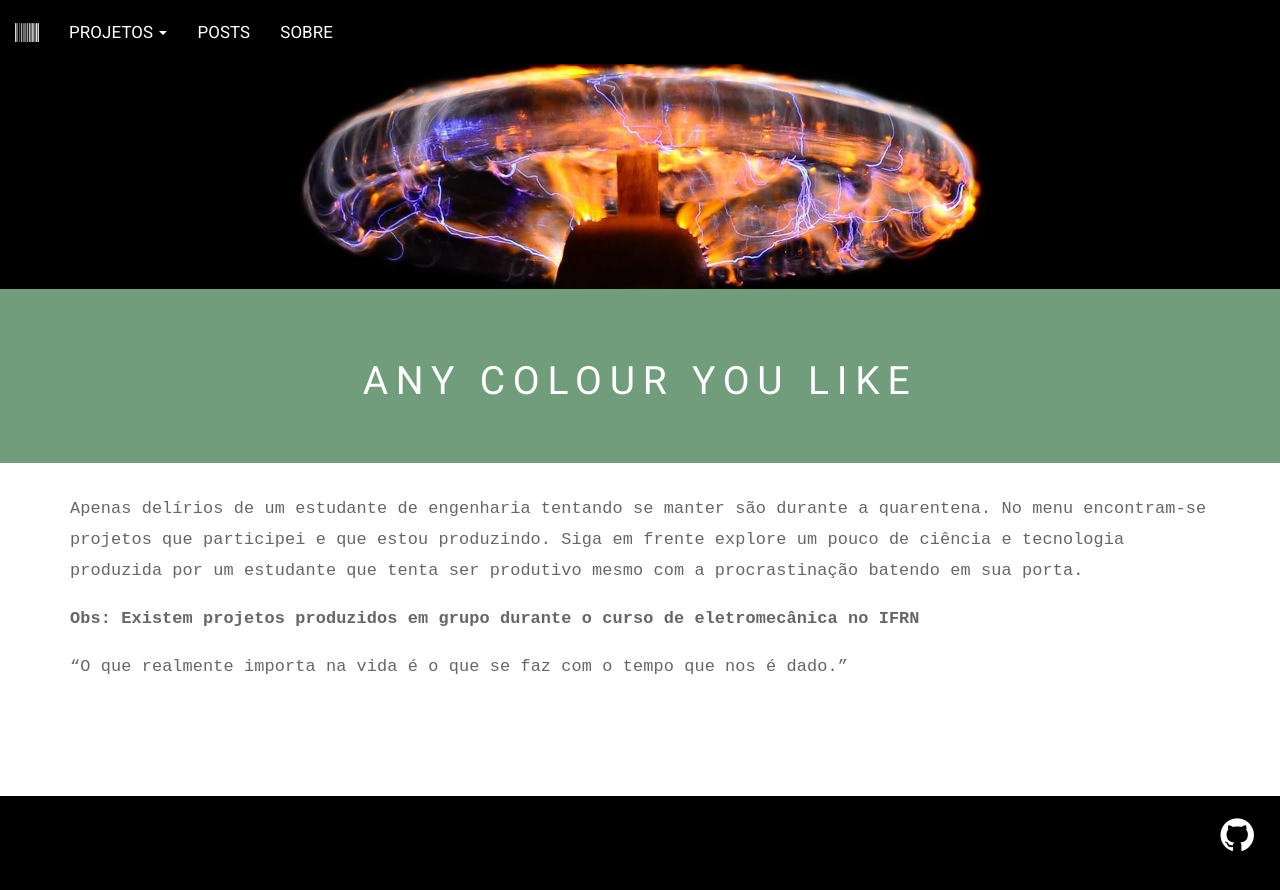
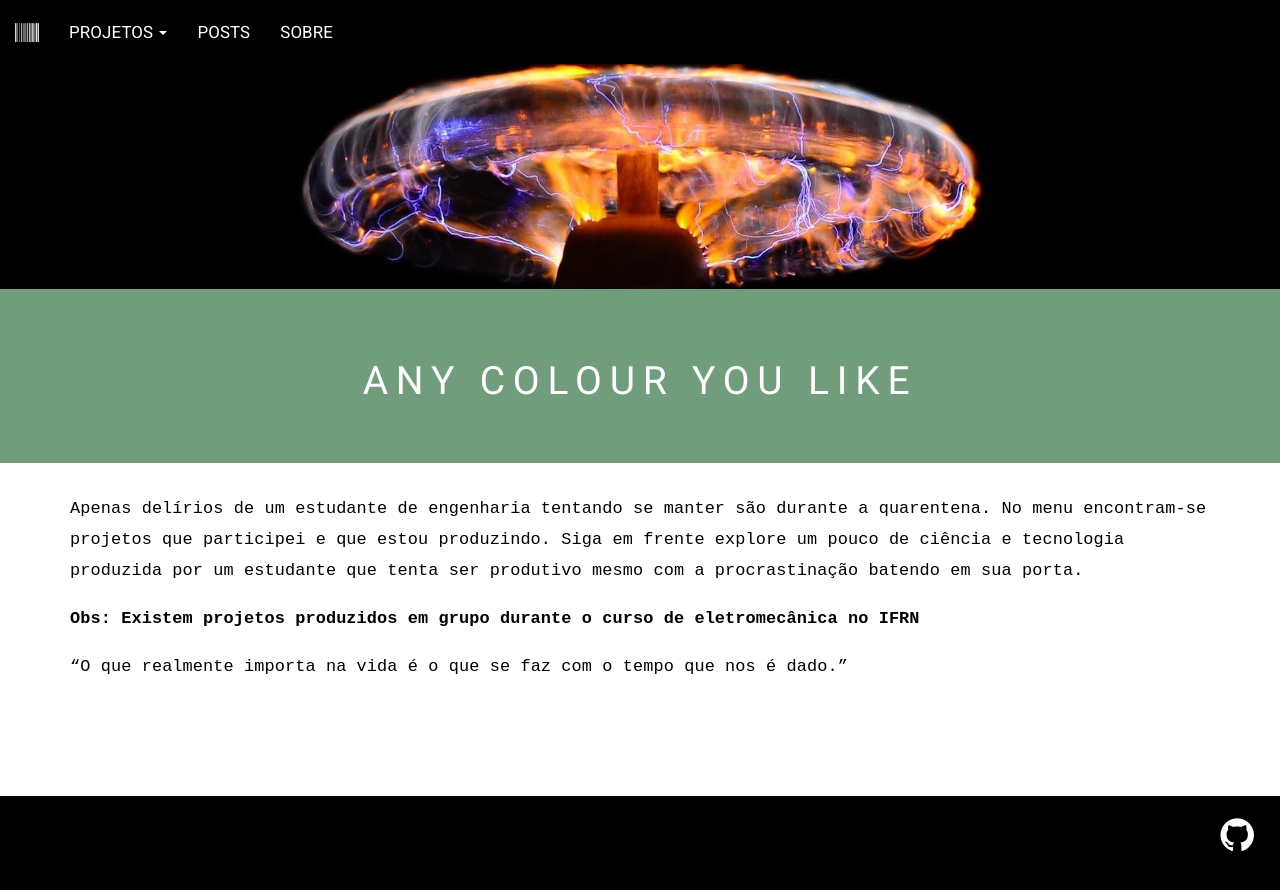
Before and after one commit to mvsn-ufrn/mvsn-ufrn.github.io, a Jekyll site: the page built from index.html, in a window 1280 px wide. Shown: the top 890 px of the page. Built offline with Jekyll 4.4.1, drawn with Linux system fonts in a browser that asks for light colours; the list of posts is cut into pages by our own code.

Commit message:
Update index.html

```diff
--- a/index.html
+++ b/index.html
@@ -4,7 +4,7 @@ title: Any colour you like
 description:  Apenas delírios de um estudante de engenharia tentando se manter são na quarentena.
 comments: false
 ---
-<font FACE="COURIER NEW">
+<font COLOR=BLACK FACE="COURIER NEW">
  <p>Apenas delírios de um estudante de engenharia tentando se manter são durante a quarentena. No menu encontram-se projetos que participei e que estou produzindo. Siga em frente explore um pouco de ciência e tecnologia produzida por um estudante que tenta ser produtivo mesmo com a procrastinação batendo em sua porta. </p>
 
 <p><b>Obs: Existem projetos produzidos em grupo durante o curso de eletromecânica no IFRN</b></p>
```
